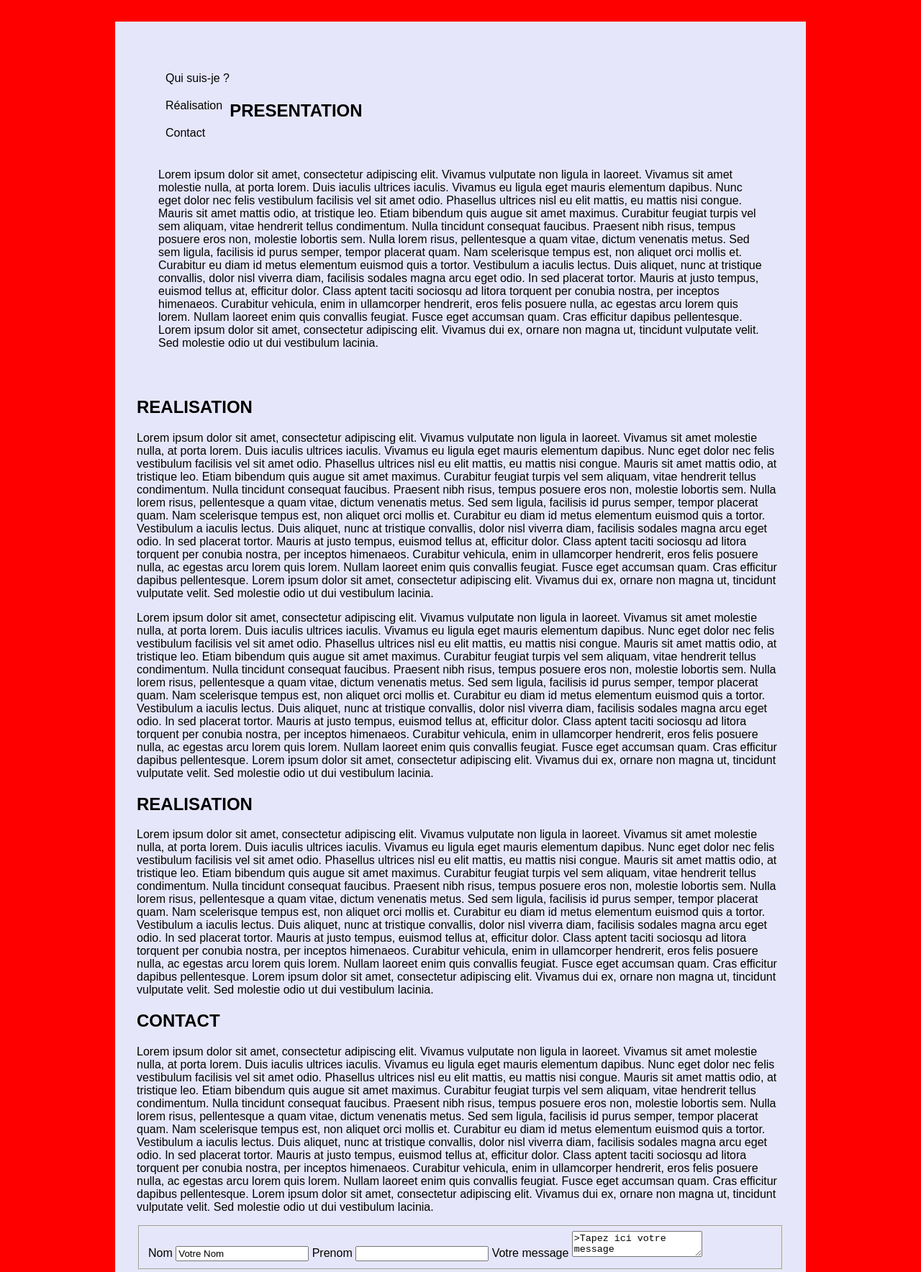
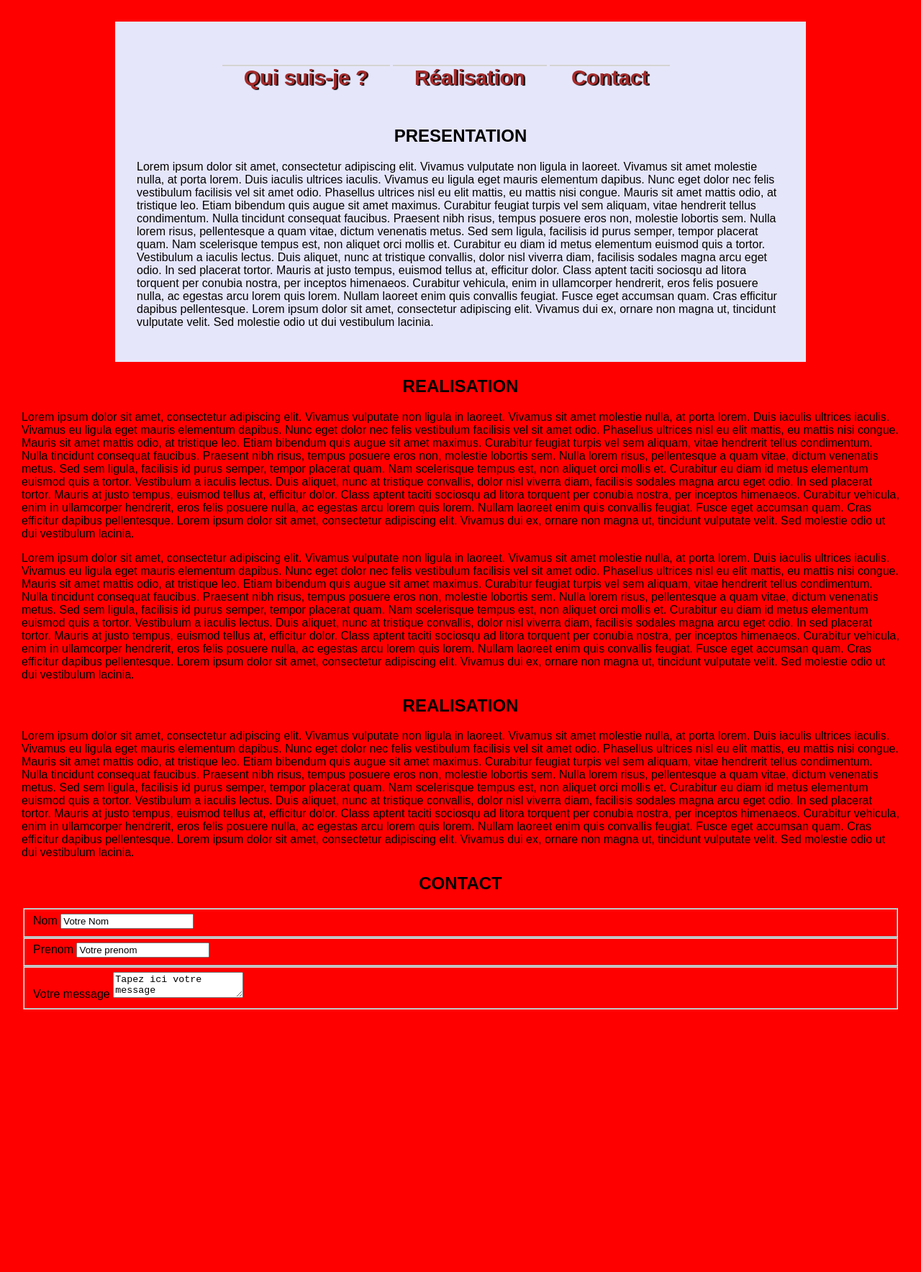
Before and after one commit to lflapy/jQuery-cours, a plain HTML site: page defis/defis1.html in a window 1280 px wide. Shown: the top 1768 px of the page at 72% size. After the commit the page ends 1433 px from the top, so only its background shows below. Drawn offline with Linux system fonts and the light colour scheme.

Commit message:
Suppression index.html et css remplacé par defis1 html et css et suppressions des thumbs

```diff
--- a/defis/defis1.css
+++ b/defis/defis1.css
@@ -26,22 +26,55 @@
 	padding-left: 30px;
 	backround-color: white;
 }
-.blocmenu
+
+/*Pour le menu navigation*/
+#menu
 {
-	width: 200px;
+	width: 740px;
+    text-align: center;
+	display:inline-block;
+	margin-left: 30px;
 	float: top;
 }
+#menu li a
+{
+
+	padding-right: 30px;
+	padding-left: 30px;
+}
+
 #menu li
 {
-	float: left;
-	list-style-type: none;
+
+	display: inline-block;
+	text-align: center;
+
+}
+#menu li a, #menu li a:visited
+{
+
+	display:block;
+
+	border-top:solid lightgray 2px;
+	font-family: Arial, sans-serif;
+	font-size: 1.8em;
+	font-weight: bold;
+	color: brown;
+	text-shadow:black 2px 1px 1px;
+	text-decoration: none;
+}
+#menu li a:hover
+{
+	background-color: lightsteelblue;
+	background: linear-gradient (silver, dimgray);
+	color: white;
+	text-shadow: 2px 2px 2px;
 }
 
-#menu li a, #menu li a :visited
+/*Titre Presentation*/
+h1
 {
-	display: block;
-	padding: 10px;
-	font-size: 16px;
-	text-decoration: none;
-	color:black;
+	text-align: center;
+	font-size: 1.5em;
+
 }
--- a/defis/defis1.html
+++ b/defis/defis1.html
@@ -27,15 +27,15 @@
         </ul>
       </nav>
 
-      <section class="presentation"> <!--Contenu de la page -->
-        <h1>PRESENTATION</h1>
-       <div id="bloctext"> <p>Lorem ipsum dolor sit amet, consectetur adipiscing elit. Vivamus vulputate non ligula in laoreet. Vivamus sit amet molestie nulla, at porta lorem. Duis iaculis ultrices iaculis. Vivamus eu ligula eget mauris elementum dapibus. Nunc eget dolor nec felis vestibulum facilisis vel sit amet odio. Phasellus ultrices nisl eu elit mattis, eu mattis nisi congue. Mauris sit amet mattis odio, at tristique leo. Etiam bibendum quis augue sit amet maximus. Curabitur feugiat turpis vel sem aliquam, vitae hendrerit tellus condimentum. Nulla tincidunt consequat faucibus. Praesent nibh risus, tempus posuere eros non, molestie lobortis sem. Nulla lorem risus, pellentesque a quam vitae, dictum venenatis metus. Sed sem ligula, facilisis id purus semper, tempor placerat quam.
+      <section class="presentation"> <!--Contenu de la page presentation -->
+        <h1 id="presentation">PRESENTATION</h1>
+       <p>Lorem ipsum dolor sit amet, consectetur adipiscing elit. Vivamus vulputate non ligula in laoreet. Vivamus sit amet molestie nulla, at porta lorem. Duis iaculis ultrices iaculis. Vivamus eu ligula eget mauris elementum dapibus. Nunc eget dolor nec felis vestibulum facilisis vel sit amet odio. Phasellus ultrices nisl eu elit mattis, eu mattis nisi congue. Mauris sit amet mattis odio, at tristique leo. Etiam bibendum quis augue sit amet maximus. Curabitur feugiat turpis vel sem aliquam, vitae hendrerit tellus condimentum. Nulla tincidunt consequat faucibus. Praesent nibh risus, tempus posuere eros non, molestie lobortis sem. Nulla lorem risus, pellentesque a quam vitae, dictum venenatis metus. Sed sem ligula, facilisis id purus semper, tempor placerat quam.
 
 Nam scelerisque tempus est, non aliquet orci mollis et. Curabitur eu diam id metus elementum euismod quis a tortor. Vestibulum a iaculis lectus. Duis aliquet, nunc at tristique convallis, dolor nisl viverra diam, facilisis sodales magna arcu eget odio. In sed placerat tortor. Mauris at justo tempus, euismod tellus at, efficitur dolor. Class aptent taciti sociosqu ad litora torquent per conubia nostra, per inceptos himenaeos. Curabitur vehicula, enim in ullamcorper hendrerit, eros felis posuere nulla, ac egestas arcu lorem quis lorem. Nullam laoreet enim quis convallis feugiat. Fusce eget accumsan quam. Cras efficitur dapibus pellentesque. Lorem ipsum dolor sit amet, consectetur adipiscing elit. Vivamus dui ex, ornare non magna ut, tincidunt vulputate velit. Sed molestie odio ut dui vestibulum lacinia.
 </p></div>
       </section>
-      <section class="realisation"> <!--Contenu de la page -->
-        <h1>REALISATION</h1>
+      <section class="realisation"> <!--Contenu de la page realisation-->
+        <h1 id="realisation">REALISATION</h1>
         <p>Lorem ipsum dolor sit amet, consectetur adipiscing elit. Vivamus vulputate non ligula in laoreet. Vivamus sit amet molestie nulla, at porta lorem. Duis iaculis ultrices iaculis. Vivamus eu ligula eget mauris elementum dapibus. Nunc eget dolor nec felis vestibulum facilisis vel sit amet odio. Phasellus ultrices nisl eu elit mattis, eu mattis nisi congue. Mauris sit amet mattis odio, at tristique leo. Etiam bibendum quis augue sit amet maximus. Curabitur feugiat turpis vel sem aliquam, vitae hendrerit tellus condimentum. Nulla tincidunt consequat faucibus. Praesent nibh risus, tempus posuere eros non, molestie lobortis sem. Nulla lorem risus, pellentesque a quam vitae, dictum venenatis metus. Sed sem ligula, facilisis id purus semper, tempor placerat quam.
 
 Nam scelerisque tempus est, non aliquet orci mollis et. Curabitur eu diam id metus elementum euismod quis a tortor. Vestibulum a iaculis lectus. Duis aliquet, nunc at tristique convallis, dolor nisl viverra diam, facilisis sodales magna arcu eget odio. In sed placerat tortor. Mauris at justo tempus, euismod tellus at, efficitur dolor. Class aptent taciti sociosqu ad litora torquent per conubia nostra, per inceptos himenaeos. Curabitur vehicula, enim in ullamcorper hendrerit, eros felis posuere nulla, ac egestas arcu lorem quis lorem. Nullam laoreet enim quis convallis feugiat. Fusce eget accumsan quam. Cras efficitur dapibus pellentesque. Lorem ipsum dolor sit amet, consectetur adipiscing elit. Vivamus dui ex, ornare non magna ut, tincidunt vulputate velit. Sed molestie odio ut dui vestibulum lacinia.
@@ -45,33 +45,38 @@
 Nam scelerisque tempus est, non aliquet orci mollis et. Curabitur eu diam id metus elementum euismod quis a tortor. Vestibulum a iaculis lectus. Duis aliquet, nunc at tristique convallis, dolor nisl viverra diam, facilisis sodales magna arcu eget odio. In sed placerat tortor. Mauris at justo tempus, euismod tellus at, efficitur dolor. Class aptent taciti sociosqu ad litora torquent per conubia nostra, per inceptos himenaeos. Curabitur vehicula, enim in ullamcorper hendrerit, eros felis posuere nulla, ac egestas arcu lorem quis lorem. Nullam laoreet enim quis convallis feugiat. Fusce eget accumsan quam. Cras efficitur dapibus pellentesque. Lorem ipsum dolor sit amet, consectetur adipiscing elit. Vivamus dui ex, ornare non magna ut, tincidunt vulputate velit. Sed molestie odio ut dui vestibulum lacinia.
 </p>
       </section>
-      <section class="realisation"> <!--Contenu de la page -->
-        <h1>REALISATION</h1>
+      <section class="realisation"> <!--Contenu de la page realisation video-->
+        <h1 id="video">REALISATION</h1>
         <p>Lorem ipsum dolor sit amet, consectetur adipiscing elit. Vivamus vulputate non ligula in laoreet. Vivamus sit amet molestie nulla, at porta lorem. Duis iaculis ultrices iaculis. Vivamus eu ligula eget mauris elementum dapibus. Nunc eget dolor nec felis vestibulum facilisis vel sit amet odio. Phasellus ultrices nisl eu elit mattis, eu mattis nisi congue. Mauris sit amet mattis odio, at tristique leo. Etiam bibendum quis augue sit amet maximus. Curabitur feugiat turpis vel sem aliquam, vitae hendrerit tellus condimentum. Nulla tincidunt consequat faucibus. Praesent nibh risus, tempus posuere eros non, molestie lobortis sem. Nulla lorem risus, pellentesque a quam vitae, dictum venenatis metus. Sed sem ligula, facilisis id purus semper, tempor placerat quam.
 
 Nam scelerisque tempus est, non aliquet orci mollis et. Curabitur eu diam id metus elementum euismod quis a tortor. Vestibulum a iaculis lectus. Duis aliquet, nunc at tristique convallis, dolor nisl viverra diam, facilisis sodales magna arcu eget odio. In sed placerat tortor. Mauris at justo tempus, euismod tellus at, efficitur dolor. Class aptent taciti sociosqu ad litora torquent per conubia nostra, per inceptos himenaeos. Curabitur vehicula, enim in ullamcorper hendrerit, eros felis posuere nulla, ac egestas arcu lorem quis lorem. Nullam laoreet enim quis convallis feugiat. Fusce eget accumsan quam. Cras efficitur dapibus pellentesque. Lorem ipsum dolor sit amet, consectetur adipiscing elit. Vivamus dui ex, ornare non magna ut, tincidunt vulputate velit. Sed molestie odio ut dui vestibulum lacinia.
 </p>
       </section>
 
-      <section class="contact"> <!--Contenu de la page -->
-        <h1>CONTACT</h1>
-        <p>Lorem ipsum dolor sit amet, consectetur adipiscing elit. Vivamus vulputate non ligula in laoreet. Vivamus sit amet molestie nulla, at porta lorem. Duis iaculis ultrices iaculis. Vivamus eu ligula eget mauris elementum dapibus. Nunc eget dolor nec felis vestibulum facilisis vel sit amet odio. Phasellus ultrices nisl eu elit mattis, eu mattis nisi congue. Mauris sit amet mattis odio, at tristique leo. Etiam bibendum quis augue sit amet maximus. Curabitur feugiat turpis vel sem aliquam, vitae hendrerit tellus condimentum. Nulla tincidunt consequat faucibus. Praesent nibh risus, tempus posuere eros non, molestie lobortis sem. Nulla lorem risus, pellentesque a quam vitae, dictum venenatis metus. Sed sem ligula, facilisis id purus semper, tempor placerat quam.
+      <section class="contact"> <!--Contenu de la page formulaire de contact -->
+        <h1 id="contact">CONTACT</h1>
 
-Nam scelerisque tempus est, non aliquet orci mollis et. Curabitur eu diam id metus elementum euismod quis a tortor. Vestibulum a iaculis lectus. Duis aliquet, nunc at tristique convallis, dolor nisl viverra diam, facilisis sodales magna arcu eget odio. In sed placerat tortor. Mauris at justo tempus, euismod tellus at, efficitur dolor. Class aptent taciti sociosqu ad litora torquent per conubia nostra, per inceptos himenaeos. Curabitur vehicula, enim in ullamcorper hendrerit, eros felis posuere nulla, ac egestas arcu lorem quis lorem. Nullam laoreet enim quis convallis feugiat. Fusce eget accumsan quam. Cras efficitur dapibus pellentesque. Lorem ipsum dolor sit amet, consectetur adipiscing elit. Vivamus dui ex, ornare non magna ut, tincidunt vulputate velit. Sed molestie odio ut dui vestibulum lacinia.
-</p>
+           <form method="post" action="envoi.php">
+            <fieldset>
+              <label>Nom</label>
+              <input type="text" name="nom" value="Votre Nom" onfocus="if (value =='Votre Nom') value='';" />
+           </fieldset>
+
+           <fieldset>
+
+              <label>Prenom</label>
+              <input type="text" name="prenom" value="Votre prenom" onfocus="if (value =='Votre prenom') value='';" />
+           </fieldset>
+
+           <fieldset>
+              <label>Votre message</label>
+              <textarea type="text" name="message" value="Votre message" onfocus="if (value =='Votre message) value='';" />Tapez ici votre message</textarea>
+            </fieldset>
+            </form>
+
       </section>
 
-      <form>
-        <fieldset>
-          <label>Nom</label>
-          <input type="text" name="nom" value="Votre Nom" onfocus="if (value =='Votre Nom') value='';" />
-          <label>Prenom</label>
-          <input type="text" name="prenom" />
-          <label>Votre message</label>
 
-          <textarea type="text" name="message" value="Votre message" onfocus="if (value =='Votre message) value='';" />>Tapez ici votre message</textarea>
-        </fieldset>
-      </form>
 
   </body>
   </htmlW
--- a/defis/police-css/defis.css
+++ /dev/null
@@ -1,103 +0,0 @@
-/*@font-face { /* Définition d'une nouvelle police nommée LearningCurveProRegular */
-    font-family: 'LearningCurveProRegular';
-    src: url('LearningCurve_OT-webfont.eot');
-    src: url('LearningCurve_OT-webfont.eot?#iefix') format('embedded-opentype'),
-         url('LearningCurve_OT-webfont.woff') format('woff'),
-         url('LearningCurve_OT-webfont.ttf') format('truetype'),
-         url('LearningCurve_OT-webfont.svg#LearningCurveProRegular') format('svg');
-}
-
-@font-face {
-    font-family: 'cinzel-decorativeregular';
-    src: url('CinzelDecorative-Regular-webfont.eot');
-    src: url('CinzelDecorative-Regular-webfont.eot?#iefix') format('embedded-opentype'),
-         url('CinzelDecorative-Regular-webfont.woff') format('woff'),
-         url('CinzelDecorative-Regular-webfont.ttf') format('truetype'),
-         url('CinzelDecorative-Regular-webfont.svg#cinzel_decorativeregular') format('svg');
-    font-weight: normal;
-    font-style: normal;
-}
-
-/*Corps du texte*/
-body
-{
-	position: center;
-
-
-	/*background-image: url("../colors/stardust/stardust.png");*/
-
-
-}
-#page
-{
-    max-width: 900px;
-    min-width: auto;
-
-}
-
-
-
-
-/*Barre Navigation */
-
-nav
-{
-
-    background-color: yellow;
-    display: inline-block;
-    text-align: center;
-    color:maroon;
-}
-.flottante
-{
-    margin-left: 200px;
-}
-nav ul
-{
-    list-style-type: none;
-}
-
-nav li
-{
-    display: inline-block;
-    margin-right: 50px;
-    text-align: center;
-}
-
-nav a
-{
-    text-decoration:none;
-
-}
-nav a:hoover
-{
-    text-decoration: none;
-}
-nav a:focus
-{
-
-    background-color: #FFCC66;
-
-}
-
-
-section
-{
-    width:500px;
-
-    magrin:auto;
-
-
-}
-article
-section
-{
-    font-size: 0.8em;
-    color:black;
-    display:inline-table;
-    position:relative;
-    right:-100px;
-    margin-left: 10px;
-    max-width:27%;
-    min-width:auto;
-}
```
Also changed, not shown: defis/index.html (deleted, +0 -104 lines), index.html (deleted, +0 -15 lines), defis/se servir.txt (deleted), 2 other files.
